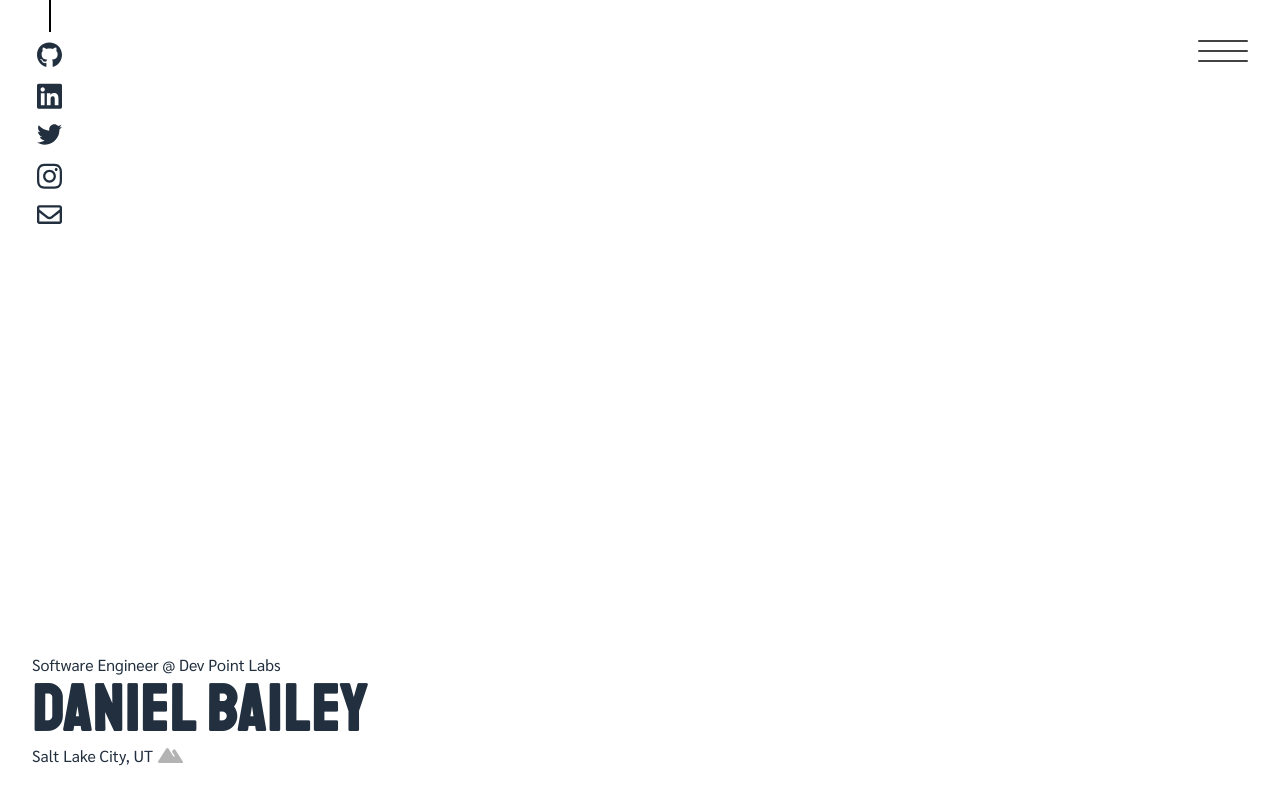
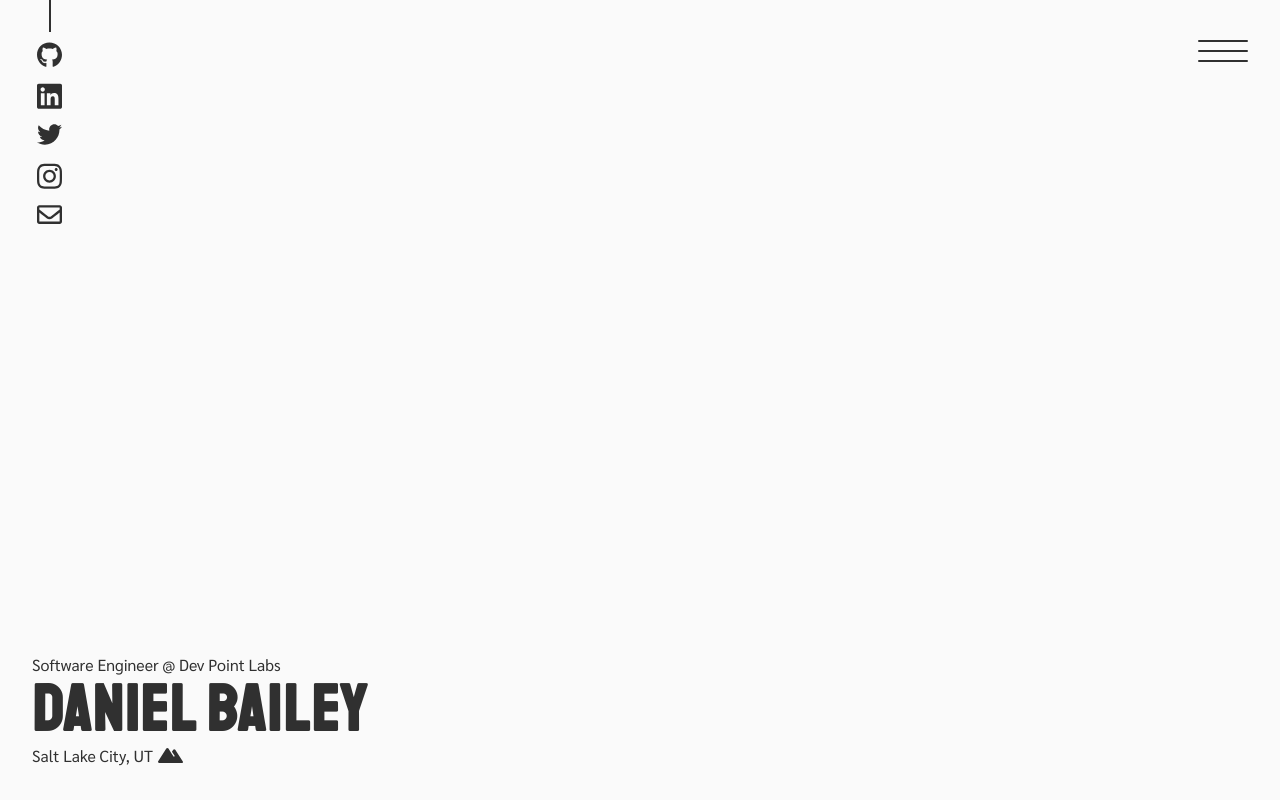
Before and after one commit to DanielJBailey/Portfolio-Website, a React (Create React App) app in the folder client/: page / in a window 1280 px wide. Built offline with nearby package versions, Linux system fonts and the light colour scheme.

Commit message:
finish theme for home page

```diff
--- a/client/src/App.js
+++ b/client/src/App.js
@@ -81,7 +81,6 @@ const OpenMenu = styled.div`
    padding: 1em;
    cursor: pointer;
    z-index: 9999;
-
    @media (max-width: 325px) {
       margin: 0;
    }
--- a/client/src/components/Home/Home.js
+++ b/client/src/components/Home/Home.js
@@ -1,19 +1,26 @@
 import React from "react";
 import styled, { keyframes } from "styled-components";
 import Fade from "react-reveal/Fade";
+import { ThemeConsumer } from "../../providers/ThemeProvider";
 
 const Home = () => (
-   <HomeContainer>
-      <SocialMedia>
+   <ThemeConsumer>
+      {value => (
+         <HomeContainer value={value} onClick={value.change}>
+            <SocialMedia value={value}>
                <a
                   href="https://github.com/DanielJBailey"
                   target="_blank"
                   rel="noopener noreferrer"
                >
                   <Icon>
-               <svg xmlns="http://www.w3.org/2000/svg" viewBox="0 0 496 512">
+                     <SVG
+                        xmlns="http://www.w3.org/2000/svg"
+                        viewBox="0 0 496 512"
+                        value={value}
+                     >
                         <path d="M165.9 397.4c0 2-2.3 3.6-5.2 3.6-3.3.3-5.6-1.3-5.6-3.6 0-2 2.3-3.6 5.2-3.6 3-.3 5.6 1.3 5.6 3.6zm-31.1-4.5c-.7 2 1.3 4.3 4.3 4.9 2.6 1 5.6 0 6.2-2s-1.3-4.3-4.3-5.2c-2.6-.7-5.5.3-6.2 2.3zm44.2-1.7c-2.9.7-4.9 2.6-4.6 4.9.3 2 2.9 3.3 5.9 2.6 2.9-.7 4.9-2.6 4.6-4.6-.3-1.9-3-3.2-5.9-2.9zM244.8 8C106.1 8 0 113.3 0 252c0 110.9 69.8 205.8 169.5 239.2 12.8 2.3 17.3-5.6 17.3-12.1 0-6.2-.3-40.4-.3-61.4 0 0-70 15-84.7-29.8 0 0-11.4-29.1-27.8-36.6 0 0-22.9-15.7 1.6-15.4 0 0 24.9 2 38.6 25.8 21.9 38.6 58.6 27.5 72.9 20.9 2.3-16 8.8-27.1 16-33.7-55.9-6.2-112.3-14.3-112.3-110.5 0-27.5 7.6-41.3 23.6-58.9-2.6-6.5-11.1-33.3 2.6-67.9 20.9-6.5 69 27 69 27 20-5.6 41.5-8.5 62.8-8.5s42.8 2.9 62.8 8.5c0 0 48.1-33.6 69-27 13.7 34.7 5.2 61.4 2.6 67.9 16 17.7 25.8 31.5 25.8 58.9 0 96.5-58.9 104.2-114.8 110.5 9.2 7.9 17 22.9 17 46.4 0 33.7-.3 75.4-.3 83.6 0 6.5 4.6 14.4 17.3 12.1C428.2 457.8 496 362.9 496 252 496 113.3 383.5 8 244.8 8zM97.2 352.9c-1.3 1-1 3.3.7 5.2 1.6 1.6 3.9 2.3 5.2 1 1.3-1 1-3.3-.7-5.2-1.6-1.6-3.9-2.3-5.2-1zm-10.8-8.1c-.7 1.3.3 2.9 2.3 3.9 1.6 1 3.6.7 4.3-.7.7-1.3-.3-2.9-2.3-3.9-2-.6-3.6-.3-4.3.7zm32.4 35.6c-1.6 1.3-1 4.3 1.3 6.2 2.3 2.3 5.2 2.6 6.5 1 1.3-1.3.7-4.3-1.3-6.2-2.2-2.3-5.2-2.6-6.5-1zm-11.4-14.7c-1.6 1-1.6 3.6 0 5.9 1.6 2.3 4.3 3.3 5.6 2.3 1.6-1.3 1.6-3.9 0-6.2-1.4-2.3-4-3.3-5.6-2z" />
-               </svg>
+                     </SVG>
                   </Icon>
                </a>
                <a
@@ -22,9 +29,13 @@ const Home = () => (
                   rel="noopener noreferrer"
                >
                   <Icon>
-               <svg xmlns="http://www.w3.org/2000/svg" viewBox="0 0 448 512">
+                     <SVG
+                        xmlns="http://www.w3.org/2000/svg"
+                        viewBox="0 0 448 512"
+                        value={value}
+                     >
                         <path d="M416 32H31.9C14.3 32 0 46.5 0 64.3v383.4C0 465.5 14.3 480 31.9 480H416c17.6 0 32-14.5 32-32.3V64.3c0-17.8-14.4-32.3-32-32.3zM135.4 416H69V202.2h66.5V416zm-33.2-243c-21.3 0-38.5-17.3-38.5-38.5S80.9 96 102.2 96c21.2 0 38.5 17.3 38.5 38.5 0 21.3-17.2 38.5-38.5 38.5zm282.1 243h-66.4V312c0-24.8-.5-56.7-34.5-56.7-34.6 0-39.9 27-39.9 54.9V416h-66.4V202.2h63.7v29.2h.9c8.9-16.8 30.6-34.5 62.9-34.5 67.2 0 79.7 44.3 79.7 101.9V416z" />
-               </svg>
+                     </SVG>
                   </Icon>
                </a>
                <a
@@ -33,9 +44,13 @@ const Home = () => (
                   rel="noopener noreferrer"
                >
                   <Icon>
-               <svg xmlns="http://www.w3.org/2000/svg" viewBox="0 0 512 512">
+                     <SVG
+                        xmlns="http://www.w3.org/2000/svg"
+                        viewBox="0 0 512 512"
+                        value={value}
+                     >
                         <path d="M459.37 151.716c.325 4.548.325 9.097.325 13.645 0 138.72-105.583 298.558-298.558 298.558-59.452 0-114.68-17.219-161.137-47.106 8.447.974 16.568 1.299 25.34 1.299 49.055 0 94.213-16.568 130.274-44.832-46.132-.975-84.792-31.188-98.112-72.772 6.498.974 12.995 1.624 19.818 1.624 9.421 0 18.843-1.3 27.614-3.573-48.081-9.747-84.143-51.98-84.143-102.985v-1.299c13.969 7.797 30.214 12.67 47.431 13.319-28.264-18.843-46.781-51.005-46.781-87.391 0-19.492 5.197-37.36 14.294-52.954 51.655 63.675 129.3 105.258 216.365 109.807-1.624-7.797-2.599-15.918-2.599-24.04 0-57.828 46.782-104.934 104.934-104.934 30.213 0 57.502 12.67 76.67 33.137 23.715-4.548 46.456-13.32 66.599-25.34-7.798 24.366-24.366 44.833-46.132 57.827 21.117-2.273 41.584-8.122 60.426-16.243-14.292 20.791-32.161 39.308-52.628 54.253z" />
-               </svg>
+                     </SVG>
                   </Icon>
                </a>
                <a
@@ -44,30 +59,44 @@ const Home = () => (
                   rel="noopener noreferrer"
                >
                   <Icon>
-               <svg xmlns="http://www.w3.org/2000/svg" viewBox="0 0 448 512">
+                     <SVG
+                        xmlns="http://www.w3.org/2000/svg"
+                        viewBox="0 0 448 512"
+                        value={value}
+                     >
                         <path d="M224.1 141c-63.6 0-114.9 51.3-114.9 114.9s51.3 114.9 114.9 114.9S339 319.5 339 255.9 287.7 141 224.1 141zm0 189.6c-41.1 0-74.7-33.5-74.7-74.7s33.5-74.7 74.7-74.7 74.7 33.5 74.7 74.7-33.6 74.7-74.7 74.7zm146.4-194.3c0 14.9-12 26.8-26.8 26.8-14.9 0-26.8-12-26.8-26.8s12-26.8 26.8-26.8 26.8 12 26.8 26.8zm76.1 27.2c-1.7-35.9-9.9-67.7-36.2-93.9-26.2-26.2-58-34.4-93.9-36.2-37-2.1-147.9-2.1-184.9 0-35.8 1.7-67.6 9.9-93.9 36.1s-34.4 58-36.2 93.9c-2.1 37-2.1 147.9 0 184.9 1.7 35.9 9.9 67.7 36.2 93.9s58 34.4 93.9 36.2c37 2.1 147.9 2.1 184.9 0 35.9-1.7 67.7-9.9 93.9-36.2 26.2-26.2 34.4-58 36.2-93.9 2.1-37 2.1-147.8 0-184.8zM398.8 388c-7.8 19.6-22.9 34.7-42.6 42.6-29.5 11.7-99.5 9-132.1 9s-102.7 2.6-132.1-9c-19.6-7.8-34.7-22.9-42.6-42.6-11.7-29.5-9-99.5-9-132.1s-2.6-102.7 9-132.1c7.8-19.6 22.9-34.7 42.6-42.6 29.5-11.7 99.5-9 132.1-9s102.7-2.6 132.1 9c19.6 7.8 34.7 22.9 42.6 42.6 11.7 29.5 9 99.5 9 132.1s2.7 102.7-9 132.1z" />
-               </svg>
+                     </SVG>
                   </Icon>
                </a>
                <a href="mailto:daniel.justin.bailey@gmail.com">
                   <Icon>
-               <svg xmlns="http://www.w3.org/2000/svg" viewBox="0 0 512 512">
+                     <SVG
+                        xmlns="http://www.w3.org/2000/svg"
+                        viewBox="0 0 512 512"
+                        value={value}
+                     >
                         <path d="M464 64H48C21.49 64 0 85.49 0 112v288c0 26.51 21.49 48 48 48h416c26.51 0 48-21.49 48-48V112c0-26.51-21.49-48-48-48zm0 48v40.805c-22.422 18.259-58.168 46.651-134.587 106.49-16.841 13.247-50.201 45.072-73.413 44.701-23.208.375-56.579-31.459-73.413-44.701C106.18 199.465 70.425 171.067 48 152.805V112h416zM48 400V214.398c22.914 18.251 55.409 43.862 104.938 82.646 21.857 17.205 60.134 55.186 103.062 54.955 42.717.231 80.509-37.199 103.053-54.947 49.528-38.783 82.032-64.401 104.947-82.653V400H48z" />
-               </svg>
+                     </SVG>
                   </Icon>
                </a>
             </SocialMedia>
             <Fade left>
-         <Title>Software Engineer @ Dev Point Labs</Title>
-         <Name>Daniel Bailey</Name>
-         <Location>
+               <Title value={value}>Software Engineer @ Dev Point Labs</Title>
+               <Name value={value}>Daniel Bailey</Name>
+               <Location value={value}>
                   Salt Lake City, UT
-            <svg xmlns="http://www.w3.org/2000/svg" viewBox="0 0 640 512">
+                  <SVG
+                     xmlns="http://www.w3.org/2000/svg"
+                     viewBox="0 0 640 512"
+                     value={value}
+                  >
                      <path d="M635.73 406.91l-194.04-297.6c-11.57-17.75-39.8-17.75-51.37 0l-32.84 50.37 67.68 105.68c2.38 3.72 1.3 8.67-2.42 11.05l-13.46 8.62c-3.72 2.38-8.67 1.3-11.05-2.42l-59.9-93.54-70.81-110.55c-12.4-19.36-42.64-19.36-55.04 0L4.58 403.18C-7.99 422.81 6.81 448 30.92 448h580.22c22.5 0 36.32-23.09 24.59-41.09z" />
-            </svg>
+                  </SVG>
                </Location>
             </Fade>
          </HomeContainer>
+      )}
+   </ThemeConsumer>
 );
 
 const fadeIn = keyframes`
@@ -108,28 +137,43 @@ const SocialMedia = styled.ul`
    &:before {
       content: "";
       display: block;
+      transition: 0.75s;
       height: 32px;
-      background-color: black;
+      background-color: ${({
+         value: {
+            darkTheme,
+            colors: { light, dark }
+         }
+      }) => {
+         if (darkTheme) {
+            return dark.fontColor;
+         } else return light.fontColor;
+      }};
       width: 2px;
    }
 `;
 
 const Icon = styled.i`
-   svg {
-      fill: #222f3e;
-   }
-   &:hover > svg {
-      opacity: 0.8;
-   }
+   transition: 0.75s;
 `;
 
 const Name = styled.h1`
    font-size: 65px;
+   transition: 0.75s;
    font-family: "Staatliches", -apple-system, BlinkMacSystemFont, "Segoe UI",
       Roboto, Oxygen, Ubuntu, Cantarell, "Open Sans", "Helvetica Neue",
       sans-serif;
    letter-spacing: 2px;
-   color: #222f3e;
+   color: ${({
+      value: {
+         darkTheme,
+         colors: { light, dark }
+      }
+   }) => {
+      if (darkTheme) {
+         return dark.fontColor;
+      } else return light.fontColor;
+   }};
    line-height: 1;
    @media (max-width: 400px) {
       font-size: 50px;
@@ -141,7 +185,17 @@ const Title = styled.p`
    line-height: 1;
    display: flex;
    align-items: center;
-   color: #222f3e;
+   transition: 0.75s;
+   color: ${({
+      value: {
+         darkTheme,
+         colors: { light, dark }
+      }
+   }) => {
+      if (darkTheme) {
+         return dark.fontColor;
+      } else return light.fontColor;
+   }};
    margin: 5px 0;
    font-family: "Sarabun", sans-serif;
    @media (max-width: 325px) {
@@ -151,15 +205,38 @@ const Title = styled.p`
 
 const Location = styled.div`
    display: flex;
+   transition: 0.75s;
    align-items: center;
-   color: #222f3e;
+   color: ${({
+      value: {
+         darkTheme,
+         colors: { light, dark }
+      }
+   }) => {
+      if (darkTheme) {
+         return dark.fontColor;
+      } else return light.fontColor;
+   }};
 
    svg {
       height: 25px;
       width: 25px;
       margin-left: 5px;
-      fill: #b3b3b3;
    }
+`;
+
+const SVG = styled.svg`
+   fill: ${({
+      value: {
+         darkTheme,
+         colors: { light, dark }
+      }
+   }) => {
+      if (darkTheme) {
+         return dark.fontColor;
+      } else return light.fontColor;
+   }};
+   transition: 0.75s;
 `;
 
 const HomeContainer = styled.div`
@@ -168,11 +245,22 @@ const HomeContainer = styled.div`
    align-items: flex-start;
    justify-content: flex-end;
    height: 100%;
+   transition: 0.75s;
    min-height: 100vh;
    width: 100%;
    padding: 2em;
    z-index: 1;
    animation: ${fadeIn} 1s linear;
+   background-color: ${({
+      value: {
+         darkTheme,
+         colors: { light, dark }
+      }
+   }) => {
+      if (darkTheme) {
+         return dark.background;
+      } else return light.background;
+   }};
    @media (max-width: 325px) {
       padding: 1em;
    }
--- a/client/src/providers/ThemeProvider.js
+++ b/client/src/providers/ThemeProvider.js
@@ -8,19 +8,19 @@ class ThemeProvider extends React.Component {
     darkTheme: false,
     colors: {
       dark: {
-        background: "#424242",
-        fontColor: "#fff"
+        background: "#303030",
+        fontColor: "#fafafa",
       },
       light: {
-        background: "#fff",
-        fontColor: "#424242"
+        background: "#fafafa",
+        fontColor: "#303030",
       }
     },
     change: () => this.changeTheme()
   };
 
   changeTheme = () => {
-     this.setState(state => ({dark: !state.dark}));
+     this.setState(state => ({darkTheme: !state.darkTheme}));
   }
 
   render() {
```
Lines whose indentation alone changed are shown as unchanged.
